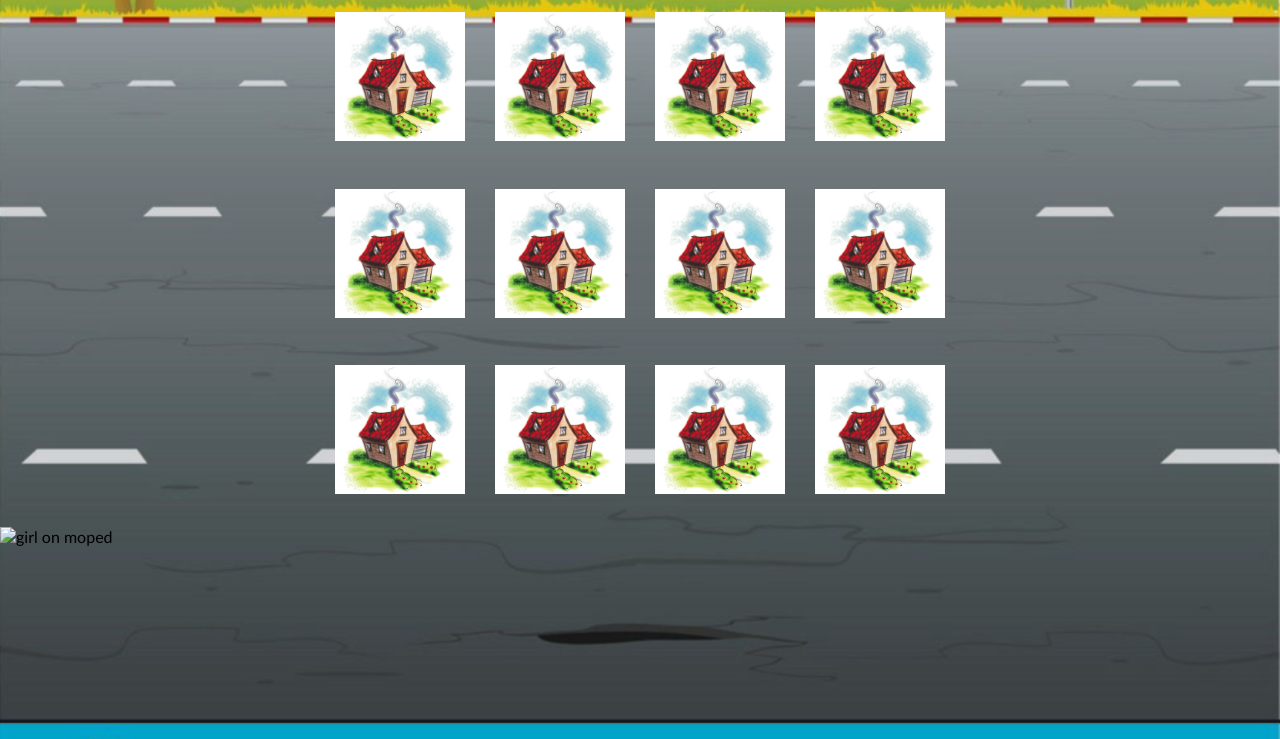
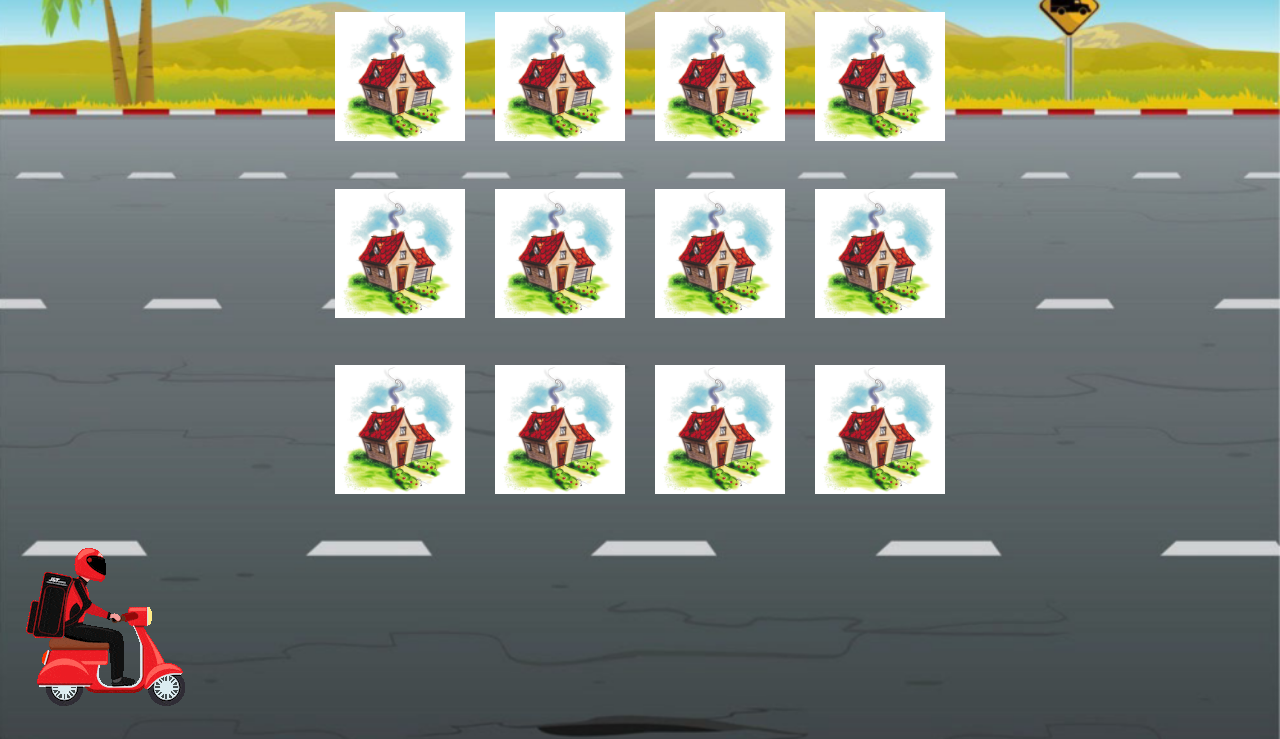
Before and after one commit to yalfarosullivan/browser-game, a plain HTML site: page index.html in a window 1280 px wide. Shown: the part 61-800 px from the top of the page. Drawn offline with Linux system fonts and the light colour scheme.

Commit message:
fixed gif

```diff
--- a/index.html
+++ b/index.html
@@ -75,7 +75,7 @@
             <img class="back-face" src="images/home.png" alt="house" />
           </div>
         </section>
-      <img id="moto" src="./images/" alt="girl on moped">
+      <img id="moto" src="images/Zara.gif" alt="girl on moped">
 
     <script src="script.js"></script>
   </body>
```
